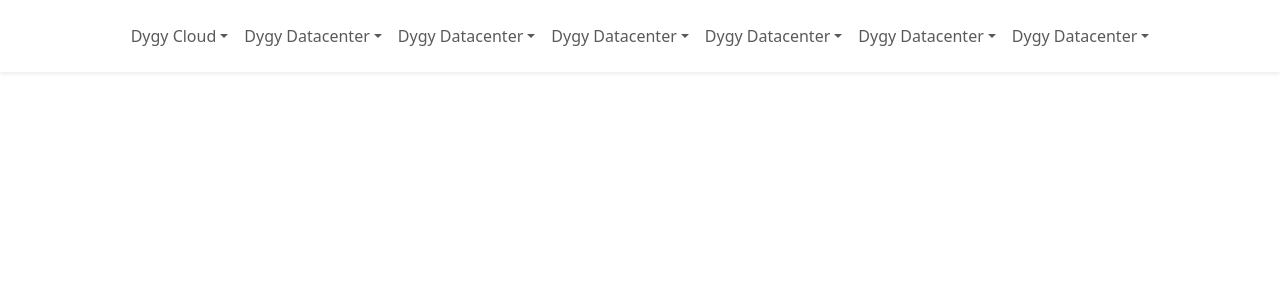
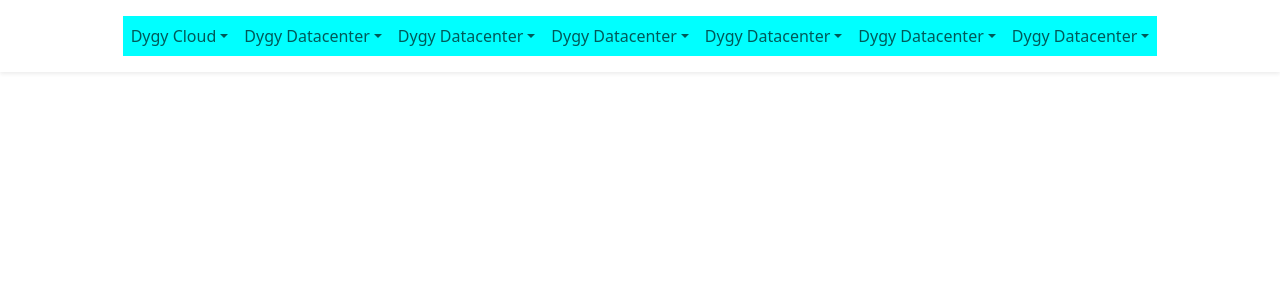
Before and after one commit to VazquezHd/digy, a React (Create React App) app: page / in a window 1280 px wide. Shown: the top 300 px of the page. Built offline with nearby package versions, Linux system fonts and the light colour scheme.

Commit message:
del styles

```diff
--- a/src/components/common/navbar/Dropdown.jsx
+++ b/src/components/common/navbar/Dropdown.jsx
@@ -1,8 +1,15 @@
 import { LinkList } from "./LinkList";
+import './header.css'
 
-export const DropDown = ({ stylesMegamenu, stylesDropdownMenu, data}) => {
+
+export const DropDown = ({stylesDropdownMenu, data}) => {
+
+  const megamenu =  {
+    position: "static",
+  }
+
   return (
-    <li className="nav-item dropdown megamenu" style={stylesMegamenu}>
+    <li className="nav-item dropdown megamenu" style={megamenu}>
       <a
         id="megamneu"
         href="#"
--- a/src/components/common/navbar/Navbar.jsx
+++ b/src/components/common/navbar/Navbar.jsx
@@ -4,9 +4,6 @@
 export const Navbar = () => {
   console.log(data);
   const styles = {
-    megamenu: {
-      position: "static",
-    },
     dropdownMenu: {
       background: "none",
       border: "none",
@@ -44,7 +41,6 @@
           <ul className="navbar-nav mx-auto">
             {data.map((menu_data, index) => (
               <DropDown
-                stylesMegamenu={styles.megamenu}
                 stylesDropdownMenu={styles.dropdownMenu}
                 data={menu_data}
                 key={index}
--- a/src/components/common/navbar/header.css
+++ b/src/components/common/navbar/header.css
@@ -0,0 +1,4 @@
+.megamenu {
+    position: "static";
+    background-color: aqua;
+}
```
